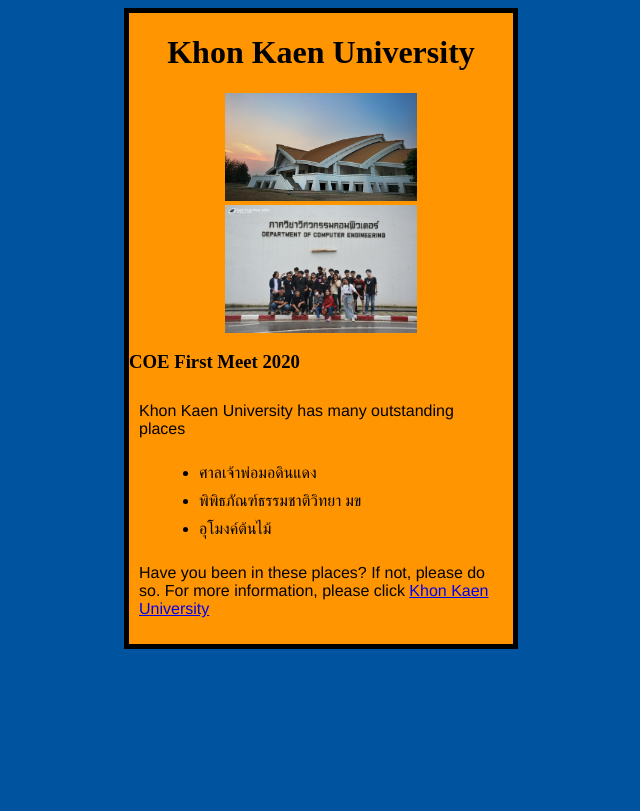
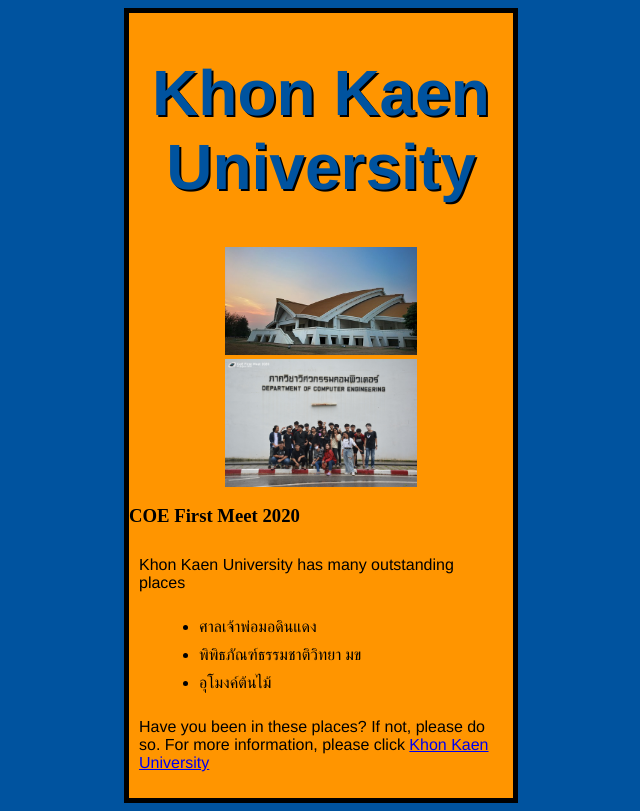
Before and after one commit to Homeward-creator/Homeward-creator.github.io, a plain HTML site: page index.html in a window 1280 px wide. Shown: the whole page, without its empty margins (319-959 px from the left). Drawn offline with Linux system fonts and the light colour scheme.

Commit message:
Update style.css

```diff
--- a/styles/style.css
+++ b/styles/style.css
@@ -3,10 +3,10 @@
 }
 #header {
     text-align: center;
-    /* font-size: 4rem;
+    font-size: 4rem;
     color: #00539f;
     font-family: 'Franklin Gothic Medium', 'Arial Narrow', Arial, sans-serif;
-    text-shadow: 2px 2px black; */
+    text-shadow: 2px 2px black;
 }
 #box {
     display: block;
```
